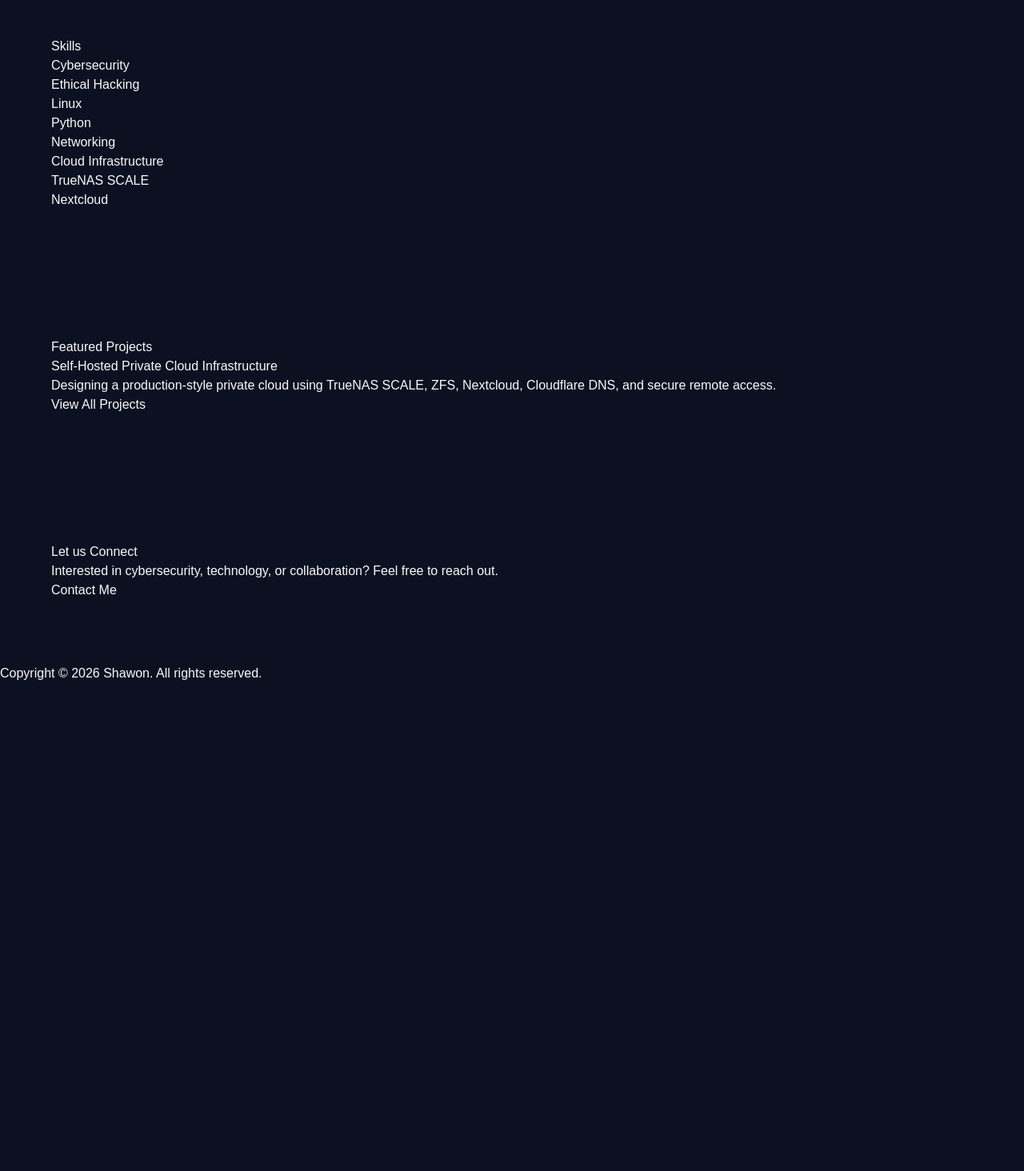
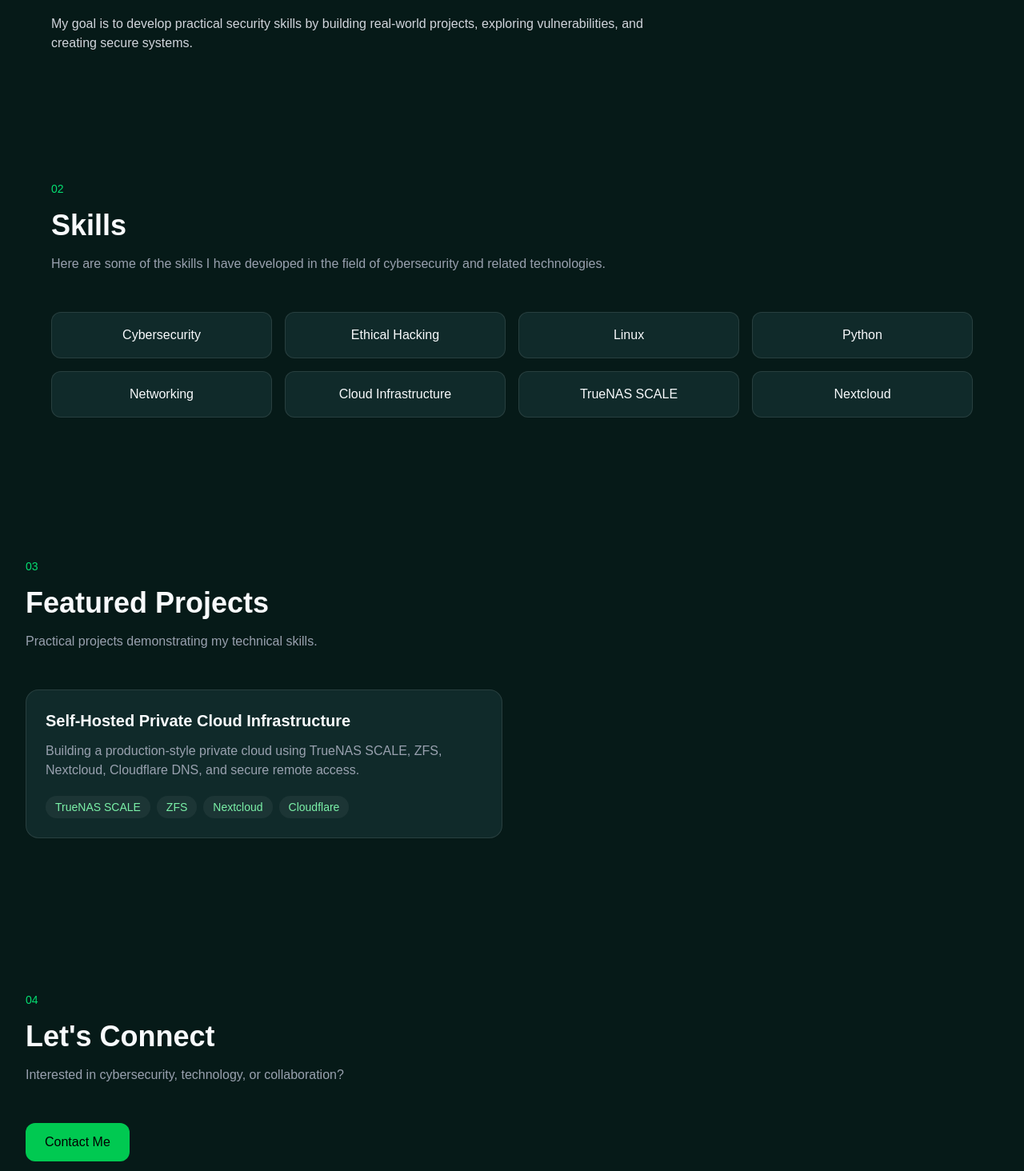
Before and after one commit to Shawon1024/meetshawon-portfolio, a Next.js app: page / in a window 1280 px wide. Shown: the part 1166-2630 px from the top of the page at 80% size. Before the commit the page ends 2020 px from the top, so only its background shows below. Built offline with nearby package versions, Linux system fonts and the light colour scheme.

Commit message:
Fixed bugs on project and contact page

```diff
--- a/src/app/components/ProjectCard.tsx
+++ b/src/app/components/ProjectCard.tsx
@@ -0,0 +1,24 @@
+interface ProjectCardProps {
+    title: string;
+    description: string;
+    technologies: string[];
+}
+
+export default function ProjectCard({ title, description, technologies }: ProjectCardProps) {
+    return (
+        <div className="rounded-2xl border border-white/10 bg-[var(--surface)] p-6 hover:border-green-400 transition">
+            <h3 className="text-xl font-semibold mb-3">{title}</h3>
+
+            <p className="text-gray-400 mb-5">{description}</p>
+
+            <div className="flex flex-wrap gap-2">
+                {technologies.map((tech) => (
+                    <span key={tech} className="rounded-full bg-white/5 px-3 py-1 text-sm text-green-300">
+                        {tech}
+                    </span>
+                ))}
+            </div>
+
+        </div>
+    );
+}
--- /dev/null
+++ b/src/app/components/SectionHeading.tsx
@@ -0,0 +1,26 @@
+interface SectionHeadingProps {
+    number: string;
+    title: string;
+    description?: string;
+}
+
+export default function SectionHeading({ number, title, description }: SectionHeadingProps) {
+    return (
+        <div className="mb-12 space-y-4">
+
+            <p className="text-green-400 text-sm">
+                {number}
+            </p>
+
+            <h2 className="text-3xl md:text-4xl font-bold">
+                {title}
+            </h2>
+
+            {description && (
+            <p className="mx-w-2xl text-gray-400">
+                {description}
+            </p>
+            )}
+        </div>
+    );
+}
--- a/src/app/components/home/AboutPreview.tsx
+++ b/src/app/components/home/AboutPreview.tsx
@@ -1,12 +1,15 @@
 
 import Container from "../Container";
+import SectionHeading from "../SectionHeading";
 
 export default function AboutPreview() {
   return (
     <section className="px-8 py-20">
       <Container>
-        <h2>About Me</h2>
 
+        <SectionHeading number="01" title="About Me" description="I am a Cybersecurity student with a background in Computer Science, passionate about ethical hacking, secure infrastructure, and cybersecurity research." />
+
+        <div className="max-w-3xl text-gray-300 space-y-4">
           <p>
             I am a Cybersecurity student with a background in Computer Science,
             passionate about ethical hacking, secure infrastructure, and
@@ -18,10 +21,8 @@ export default function AboutPreview() {
             real-world projects, exploring vulnerabilities, and creating
             secure systems.
           </p>
+        </div>
 
-        <a href="/about">
-          Learn More
-        </a>
       </Container>
     </section>
   );
--- a/src/app/components/home/ContactCTA.tsx
+++ b/src/app/components/home/ContactCTA.tsx
@@ -1,22 +1,38 @@
 import Container from "../Container";
+import SectionHeading from "../SectionHeading";
 
 export default function ContactCTA() {
   return (
-    <section className="px-8 py-20">
+    <section className="py-24">
+
       <Container>
-        <h2>
-          Let us Connect
-        </h2>
 
-        <p>
-          Interested in cybersecurity, technology,
-          or collaboration? Feel free to reach out.
-        </p>
+        <SectionHeading
+          number="04"
+          title="Let's Connect"
+          description="Interested in cybersecurity, technology, or collaboration?"
+        />
 
-        <a href="/contact">
+
+        <a
+          href="/contact"
+          className="
+          inline-block
+          rounded-xl
+          bg-green-500
+          px-6
+          py-3
+          font-medium
+          text-black
+          hover:bg-green-400
+          transition
+          "
+        >
           Contact Me
         </a>
+
       </Container>
+
     </section>
   );
 }
--- a/src/app/components/home/Hero.tsx
+++ b/src/app/components/home/Hero.tsx
@@ -10,7 +10,7 @@ export default function Hero() {
         <div className="max-w-3xl space-y-8">
 
           <p className="text-blue-500 text-lg">
-            Hello, I'm
+            Hello, I am
           </p>
 
         <h1 className="text-5xl md:text-7xl font-bold tracking-tight">
--- a/src/app/components/home/ProjectsPreview.tsx
+++ b/src/app/components/home/ProjectsPreview.tsx
@@ -1,28 +1,52 @@
 import Container from "../Container";
+import SectionHeading from "../SectionHeading";
+import ProjectCard from "../ProjectCard";
+
+const projects = [
+  {
+    title: "Self-Hosted Private Cloud Infrastructure",
+
+    description:
+      "Building a production-style private cloud using TrueNAS SCALE, ZFS, Nextcloud, Cloudflare DNS, and secure remote access.",
+
+    technologies: [
+      "TrueNAS SCALE",
+      "ZFS",
+      "Nextcloud",
+      "Cloudflare",
+    ],
+  },
+];
+
 
 export default function ProjectsPreview() {
   return (
-    <section className="px-8 py-20">
+    <section className="py-24">
+
       <Container>
-        <h2>Featured Projects</h2>
 
-        <article>
-          <h3>
-            Self-Hosted Private Cloud Infrastructure
-          </h3>
+        <SectionHeading
+          number="03"
+          title="Featured Projects"
+          description="Practical projects demonstrating my technical skills."
+        />
 
-          <p>
-            Designing a production-style private cloud using
-            TrueNAS SCALE, ZFS, Nextcloud, Cloudflare DNS,
-            and secure remote access.
-          </p>
 
-        </article>
+        <div className="grid md:grid-cols-2 gap-6">
 
-        <a href="/projects">
-          View All Projects
-        </a>
+          {projects.map((project) => (
+
+            <ProjectCard
+              key={project.title}
+              {...project}
+            />
+
+          ))}
+
+        </div>
+
       </Container>
+
     </section>
   );
 }
--- a/src/app/components/home/SkillsPreview.tsx
+++ b/src/app/components/home/SkillsPreview.tsx
@@ -1,6 +1,7 @@
 import Container from "../Container";
+import SectionHeading from "../SectionHeading";
 
-export default function SkillsPreview() {
+
 const skills = [
   "Cybersecurity",
   "Ethical Hacking",
@@ -12,18 +13,20 @@ export default function SkillsPreview() {
   "Nextcloud",
 ];
 
+export default function SkillsPreview() {
   return (
     <section className="px-8 py-20">
       <Container>
-        <h2>Skills</h2>
+        <SectionHeading number="02" title="Skills" description="Here are some of the skills I have developed in the field of cybersecurity and related technologies." />
 
-        <ul>
+        <div className=" grid grid-cols-2 md:grid-cols-4 gap-4">
           {skills.map((skill) => (
-            <li key={skill}>
+            <div key={skill} className="rounded-xl border border-white/10 bg-[var(--surface)] p-4 text-center hover:border-green-400 transition">
               {skill}
-            </li>
+            </div>
           ))}
-        </ul>
+        </div>
+
       </Container>
     </section>
   );
--- a/src/app/contact/page.tsx
+++ b/src/app/contact/page.tsx
@@ -0,0 +1,9 @@
+import ContactCTA from "../components/home/ContactCTA";
+
+export default function ContactPage() {
+  return (
+    <main>
+      <ContactCTA />
+    </main>
+  );
+}
--- a/src/app/globals.css
+++ b/src/app/globals.css
@@ -1,20 +1,20 @@
 @import "tailwindcss";
 
 :root {
-  --background: #0b1120;
-  --foreground: #f9fafb;
+  --background: #061a18;
+  --foreground: #f8fafc;
 
-  --surface: #111827;
-  --primary: #3b82f6;
-  --accent: #06b6d4;
+  --surface: #102a2a;
+  --primary: #38bdf8;
+  --accent: #4ade80;
 
-  --muted: #9ca3af;
+  --muted: #94a3b8;
 }
 
 @media (prefers-color-scheme: dark) {
   :root {
-    --background: #0a0a0a;
-    --foreground: #ededed;
+    --background: #061a18;
+    --foreground: #f8fafc;
   }
 }
 
--- a/src/app/projects/page.tsx
+++ b/src/app/projects/page.tsx
@@ -1,13 +1,9 @@
-export default function Projects() {
+import ProjectsPreview from "../components/home/ProjectsPreview";
+
+export default function ProjectsPage() {
   return (
     <main>
-      <h1>Projects</h1>
-    </main>
-  );
-}export default function Contact() {
-  return (
-    <main>
-      <h1>Contact</h1>
+      <ProjectsPreview />
     </main>
   );
 }
```
Lines whose indentation alone changed are shown as unchanged.
